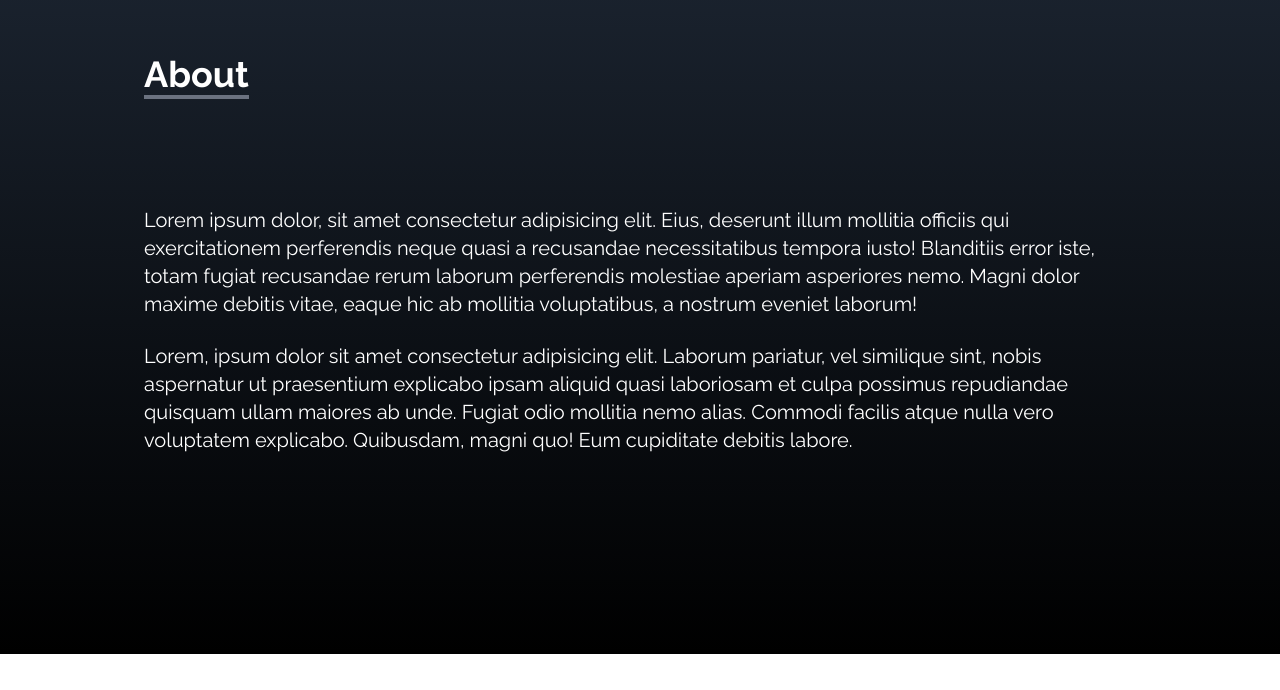
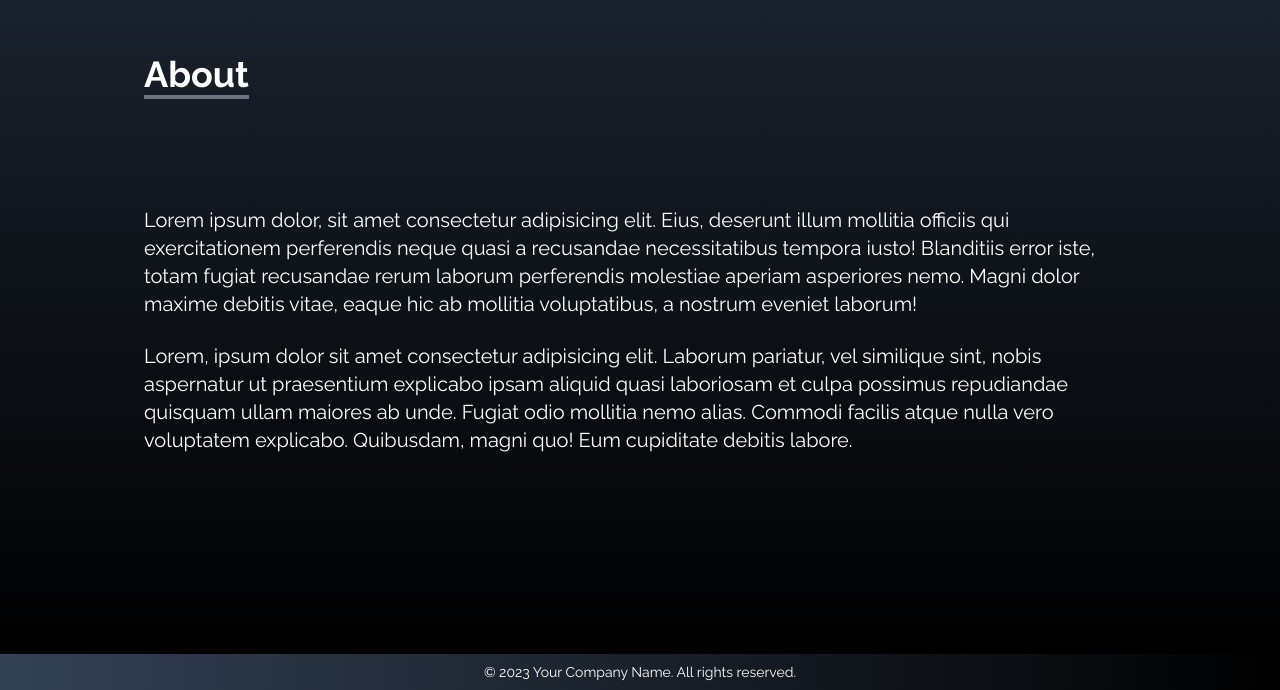
Before and after one commit to DrinVitia/Portfolio, a React (Create React App) app: page / in a window 1280 px wide. Shown: the part 946-1636 px from the top of the page. Before the commit the page ends 1600 px from the top, so only its background shows below. Built offline with nearby package versions, Linux system fonts and the light colour scheme; the HTML template or start-up script is replaced by a standard one.

Commit message:
footer added

```diff
--- a/src/App.js
+++ b/src/App.js
@@ -2,6 +2,8 @@ import Navbar from "./components/Navbar";
 import Home from "./components/home";
 import Socials from "./components/Socials";
 import About from "./components/about";
+import Footer from "./components/footer";
+
 
 function App() {
   return (
@@ -10,6 +12,7 @@ function App() {
     <Home />
     <Socials />
     <About />
+    <Footer />
    </div>
   );
 }
--- /dev/null
+++ b/src/components/footer.jsx
@@ -0,0 +1,13 @@
+import React from 'react'
+
+function Footer() {
+  return (
+    <footer className="bottom-0 right-0 z-50 w-full">
+      <div className="bg-gradient-to-r from-slate-700 to-black text-white px-4 py-2 text-center">
+        <p className="text-sm">&copy; 2023 Your Company Name. All rights reserved.</p>
+      </div>
+    </footer>
+  )
+}
+
+export default Footer
```
